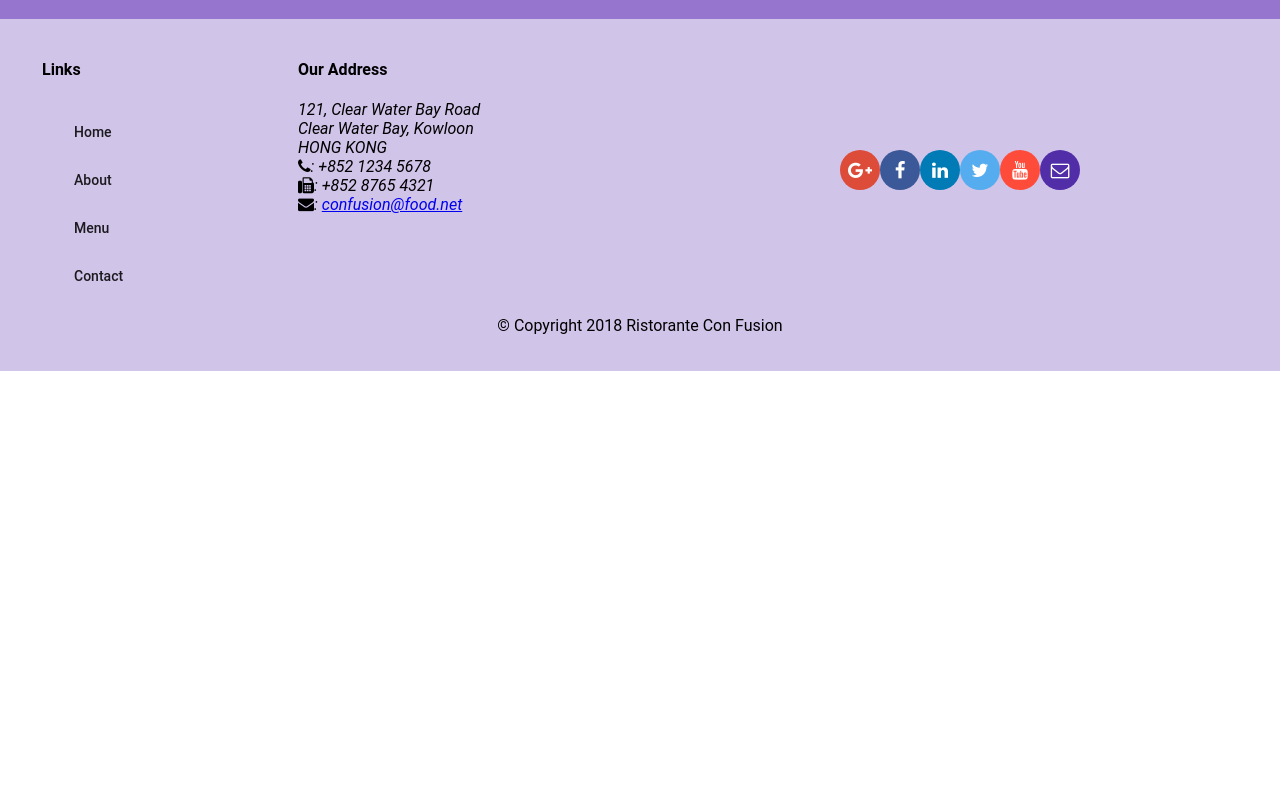
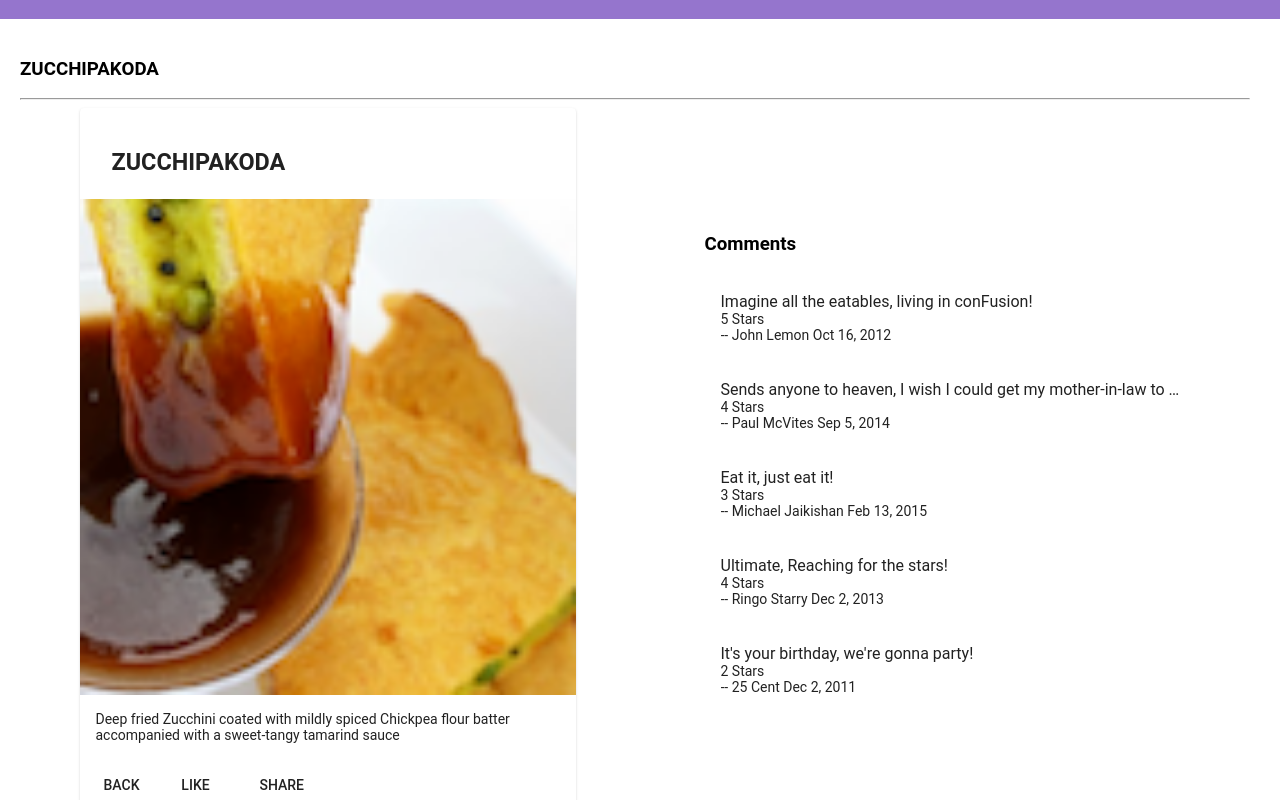
Before and after one commit to Sunnymaharshi/Angular, an Angular app: page /dishdetail/1 in a window 1280 px wide. Before the commit this address led to /. Shown: the part 320-1120 px from the top of the page. Before the commit the page ends 800 px from the top, so only its background shows below. Built offline with nearby package versions, Linux system fonts and the light colour scheme.

Commit message:
Single Page Applications Part 2

```diff
--- a/src/app/app-routing/routes.ts
+++ b/src/app/app-routing/routes.ts
@@ -10,5 +10,6 @@
   { path: 'home',  component: HomeComponent },
   { path: 'menu',     component: MenuComponent },
   { path: 'contactus',     component: ContactComponent },
+  { path: 'dishdetail/:id',     component: DishdetailComponent },
   { path: '', redirectTo: '/home', pathMatch: 'full' }
 ];
--- a/src/app/dishdetail/dishdetail.component.html
+++ b/src/app/dishdetail/dishdetail.component.html
@@ -1,17 +1,20 @@
 <div class="container"
-    fxLayout="row"
+    fxLayout="row wrap"
     fxLayout.sm="column"
     fxLayout.xs="column"
     fxLayoutAlign.gt-md="space-around center"
     fxLayoutGap="10px"
     fxLayoutGap.xs="0">
+  <div fxFlex="100">
+    <div>
+      <h3>{{dish.name | uppercase}}</h3>
+      <hr>
+    </div>
+  </div>
   <div fxFlex="40">
     <mat-card *ngIf="dish">
-
       <mat-card-header>
-
         <mat-card-title><h3>{{dish.name | uppercase}}</h3></mat-card-title>
-
       </mat-card-header>
 
       <img mat-card-image src={{dish.image}} alt={{dish.name}}>
@@ -23,7 +26,7 @@
       </mat-card-content>
 
       <mat-card-actions>
-
+        <button mat-button (click)="goBack()">BACK</button>
         <button mat-button>LIKE</button>
         <button mat-button>SHARE</button>
 
--- a/src/app/dishdetail/dishdetail.component.ts
+++ b/src/app/dishdetail/dishdetail.component.ts
@@ -1,5 +1,9 @@
-import { Component, OnInit , Input } from '@angular/core';
+import { Component, OnInit } from '@angular/core';
 import { Dish } from '../shared/dish';
+import { DishService } from '../services/dish.service';
+
+import { Params, ActivatedRoute } from '@angular/router';
+import { Location } from '@angular/common';
 
 @Component({
   selector: 'app-dishdetail',
@@ -8,12 +12,18 @@
 })
 export class DishdetailComponent implements OnInit {
 
-  @Input()
   dish: Dish;
 
-  constructor() { }
+  constructor(private dishservice: DishService,
+    private route: ActivatedRoute,
+    private location: Location) { }
+  ngOnInit() {
+    const id = this.route.snapshot.params['id'];
+    this.dish = this.dishservice.getDish(id);
+  }
 
-  ngOnInit() {
+  goBack(): void {
+    this.location.back();
   }
 
 }
--- a/src/app/footer/footer.component.html
+++ b/src/app/footer/footer.component.html
@@ -9,10 +9,10 @@
       <div fxFlex="40" fxFlexOffset="20px">
         <h4>Links</h4>
         <mat-list>
-          <mat-list-item><a mat-button>Home</a></mat-list-item>
+          <mat-list-item><a mat-button routerLink="/home">Home</a></mat-list-item>
           <mat-list-item><a mat-button>About</a></mat-list-item>
-          <mat-list-item><a mat-button>Menu</a></mat-list-item>
-          <mat-list-item><a mat-button>Contact</a></mat-list-item>
+          <mat-list-item><a mat-button routerLink="/menu">Menu</a></mat-list-item>
+          <mat-list-item><a mat-button routerLink="/contactus">Contact</a></mat-list-item>
         </mat-list>
       </div>
       <div fxFlex="55">
--- a/src/app/menu/menu.component.html
+++ b/src/app/menu/menu.component.html
@@ -11,7 +11,7 @@
 
   <div fxFlex>
     <mat-grid-list cols="2" rowHeight="200px">
-      <mat-grid-tile *ngFor="let dish of dishes" (click) = "onSelect(dish)">
+      <mat-grid-tile *ngFor="let dish of dishes" [routerLink]="['/dishdetail', dish.id]">
         <img height="200px" src={{dish.image}} alt={{dish.name}}>
         <mat-grid-tile-footer>
           <h1>{{dish.name | uppercase}}</h1>
@@ -19,10 +19,5 @@
       </mat-grid-tile>
     </mat-grid-list>
   </div>
-  <div fxFlex *ngIf="selectedDish">
-
-    <app-dishdetail [dish] = "selectedDish"></app-dishdetail>
-
-  </div>
 
 </div>
```
